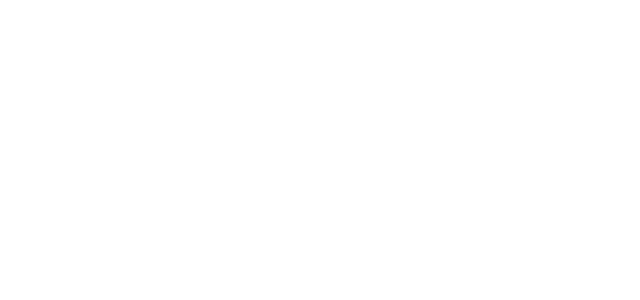
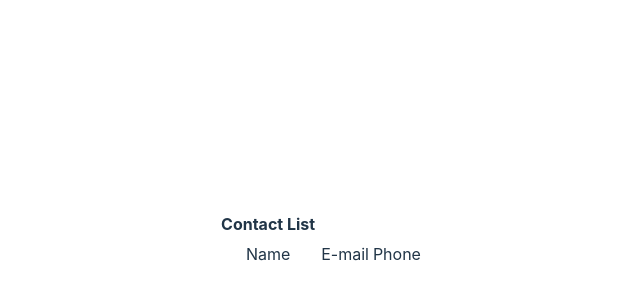
Before and after one commit to Nick-ctrl-zela/Contact-List, a React (Vite) app: page / in a window 1280 px wide. Shown: the part 162-462 px from the top of the page, without its empty margins (320-960 px from the left). Built offline with nearby package versions, Linux system fonts and the light colour scheme.

Commit message:
fixed contactlist error

```diff
--- a/src/App.jsx
+++ b/src/App.jsx
@@ -1,7 +1,12 @@
-
+import ContactList from './components/ContactList';
 import './App.css'
 
 function App() {
+    return (
+        <>
+            <ContactList />
+        </>
+    );
 }
 
 export default App
--- a/src/components/contactList.jsx
+++ b/src/components/ContactList.jsx
@@ -1,6 +1,5 @@
-import React from "react";
 
-export default function contactList() {
+export default function ContactList() {
 
     return (
         <table>
```
